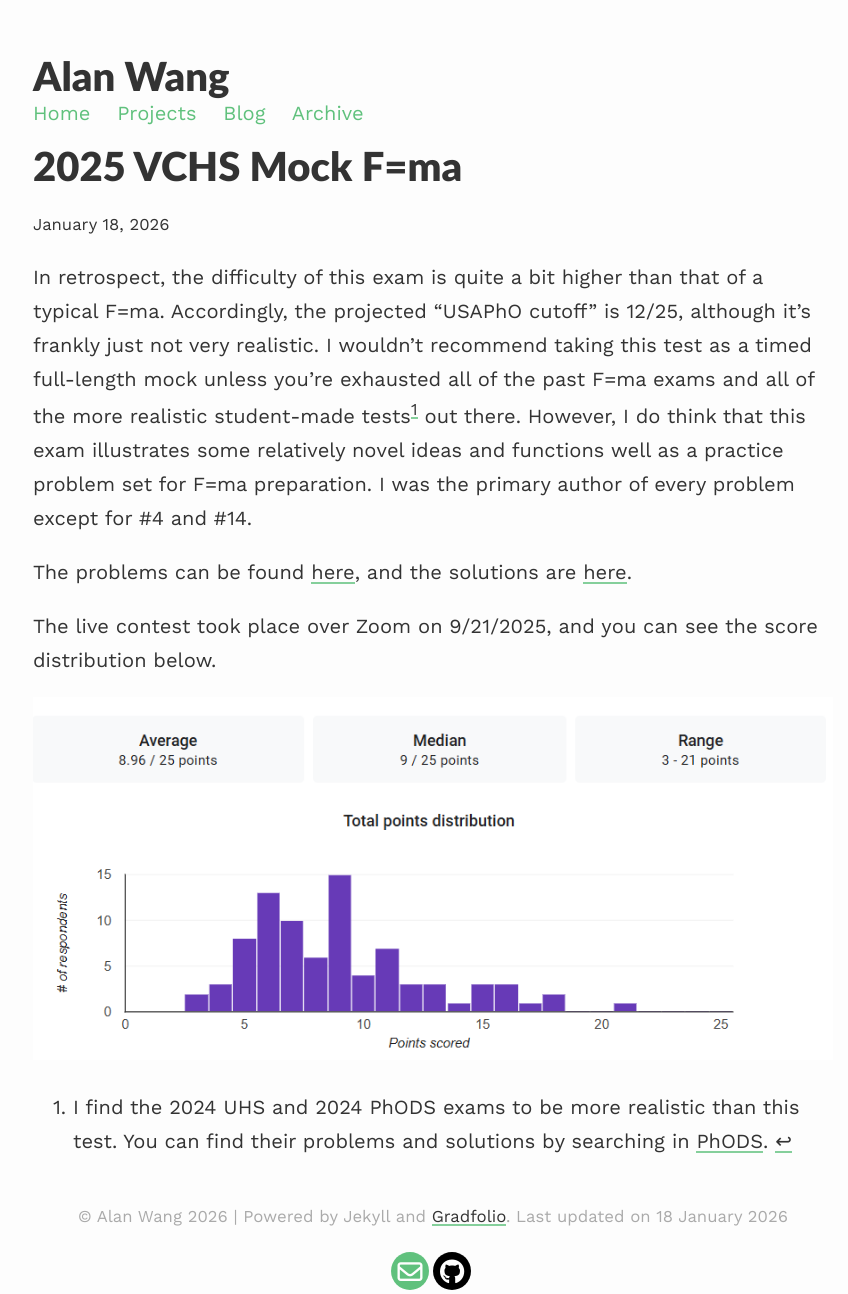
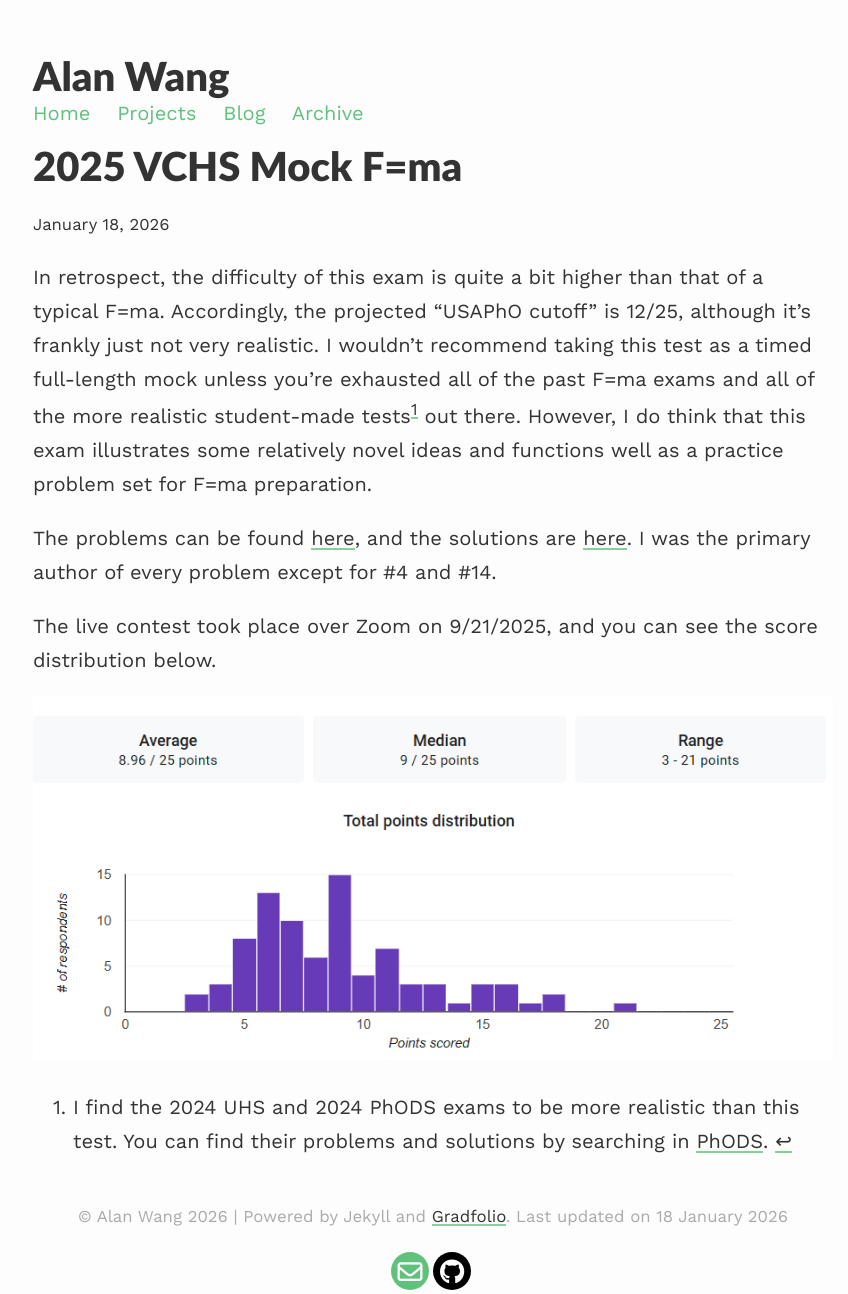
Before and after one commit to awang0826/awang0826.github.io, a Jekyll site: the page built from _projects/2025VCHSMockF=ma.md, in a window 1280 px wide. Shown: the whole page, without its empty margins (207-1055 px from the left). Built offline with Jekyll 4.4.1, drawn with Linux system fonts in a browser that asks for light colours.

```diff
--- a/_projects/2025VCHSMockF=ma.md
+++ b/_projects/2025VCHSMockF=ma.md
@@ -4,9 +4,9 @@ title: 2025 VCHS Mock F=ma
 description: Mock F=ma exam run by Valley Christian High School Physics Club
 order: 1
 ---
-In retrospect, the difficulty of this exam is quite a bit higher than that of a typical F=ma. Accordingly, the projected "USAPhO cutoff" is 12/25, although it's frankly just not very realistic. I wouldn't recommend taking this test as a timed full-length mock unless you're exhausted all of the past F=ma exams and all of the more realistic student-made tests[^1] out there. However, I do think that this exam illustrates some relatively novel ideas and functions well as a practice problem set for F=ma preparation. I was the primary author of every problem except for #4 and #14.
+In retrospect, the difficulty of this exam is quite a bit higher than that of a typical F=ma. Accordingly, the projected "USAPhO cutoff" is 12/25, although it's frankly just not very realistic. I wouldn't recommend taking this test as a timed full-length mock unless you're exhausted all of the past F=ma exams and all of the more realistic student-made tests[^1] out there. However, I do think that this exam illustrates some relatively novel ideas and functions well as a practice problem set for F=ma preparation.
 
-The problems can be found [here](https://awang0826.github.io/problemwriting/2025_VCHS_Mock_Fma.pdf){:target="_blank"}, and the solutions are [here](https://awang0826.github.io/problemwriting/2025_VCHS_Mock_Fma_Exam_Solutions.pdf){:target="_blank"}.
+The problems can be found [here](https://awang0826.github.io/problemwriting/2025_VCHS_Mock_Fma.pdf){:target="_blank"}, and the solutions are [here](https://awang0826.github.io/problemwriting/2025_VCHS_Mock_Fma_Exam_Solutions.pdf){:target="_blank"}. I was the primary author of every problem except for #4 and #14.
 
 The live contest took place over Zoom on 9/21/2025, and you can see the score distribution below.
 
```
